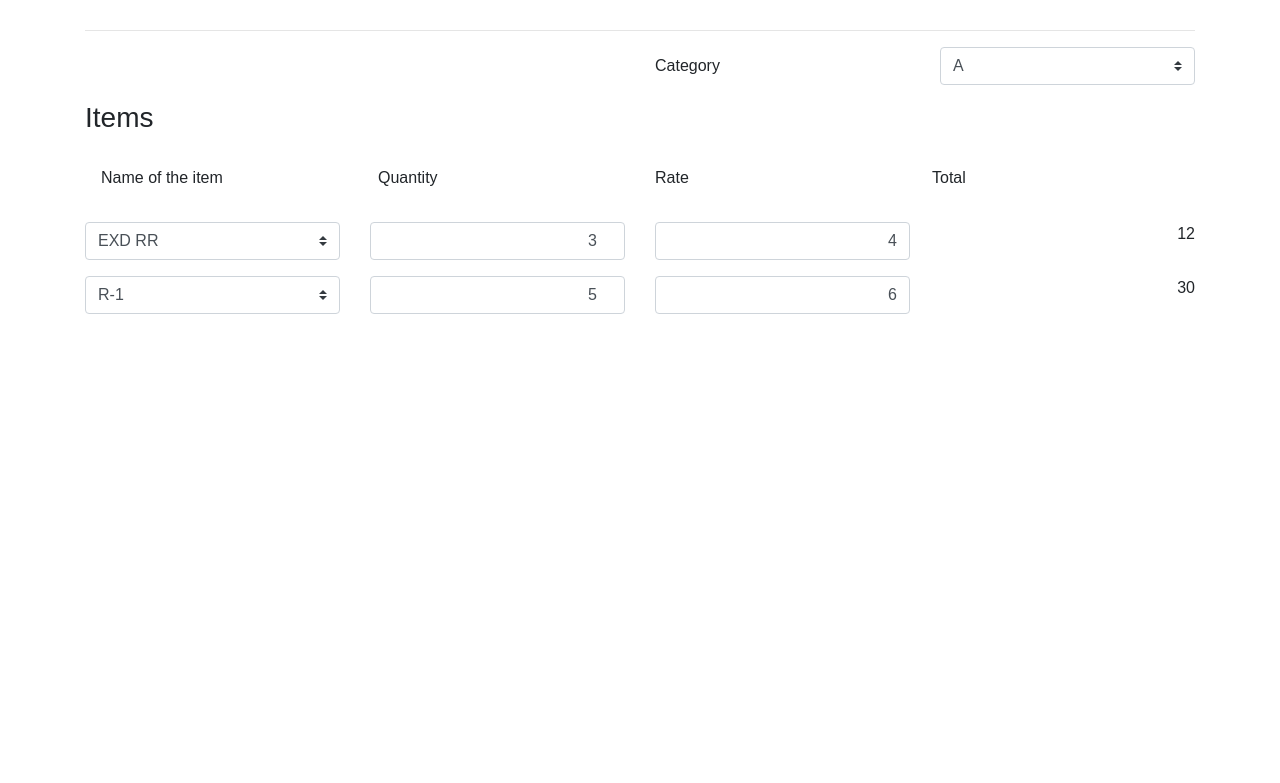
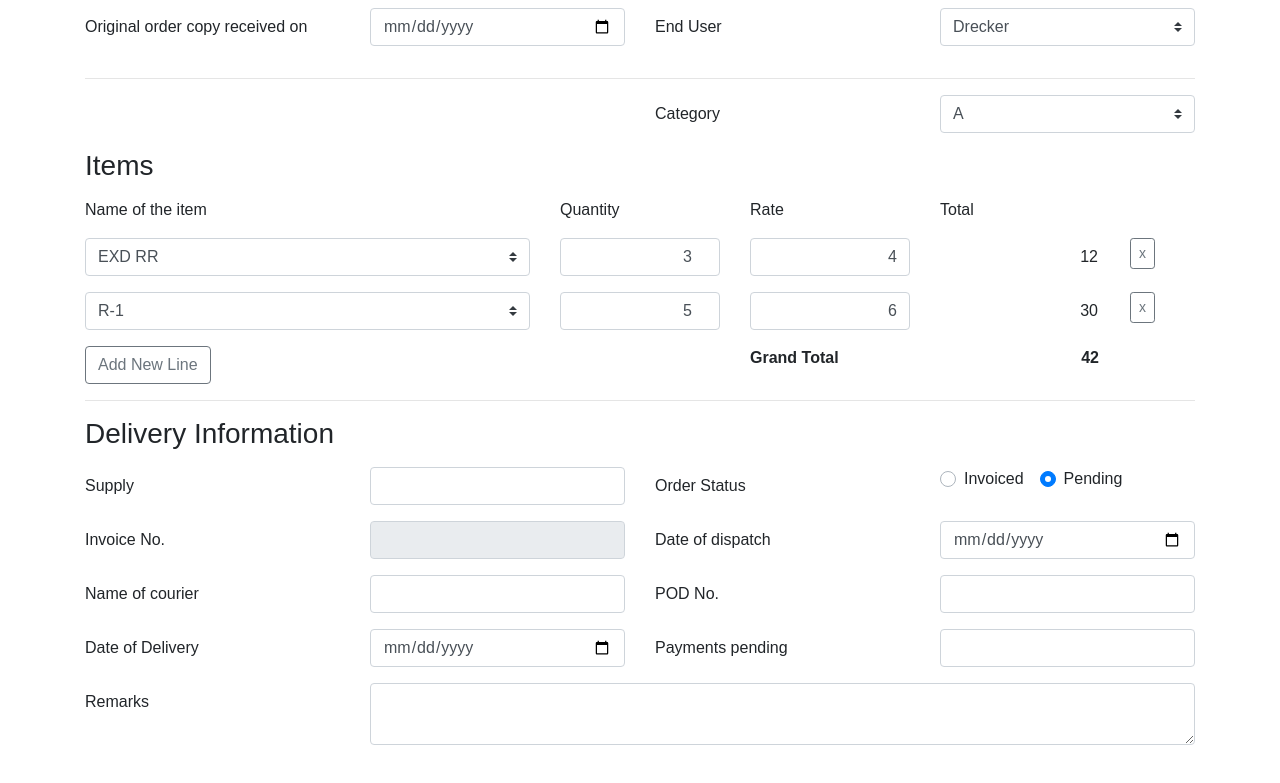
Before and after one commit to ashwins93/expert-octo-giggle, a React (Create React App) app in the folder interface/: page /sales/new in a window 1280 px wide. Shown: the part 313-1096 px from the top of the page. Before the commit the page ends 800 px from the top, so only its background shows below. Built offline with nearby package versions, Linux system fonts and the light colour scheme.

Commit message:
Finish up static version of the sales form

```diff
--- /dev/null
+++ b/interface/src/components/SalesForm/DeliveryDetails.js
@@ -0,0 +1,55 @@
+import React from 'react';
+import { FormGroup, Input, Label, Col, CustomInput, Row } from 'reactstrap';
+
+const DeliveryDetails = () => (
+  <React.Fragment>
+    <h3>Delivery Information</h3>
+    <FormGroup className="mt-3" row>
+      <Label sm={3}>Supply</Label>
+      <Col sm={3}>
+        <Input />
+      </Col>
+      <Label sm={3}>Order Status</Label>
+      <Col sm={3}>
+        <CustomInput type="radio" id="exampleCustomRadio" name="status" label="Invoiced" inline />
+        <CustomInput type="radio" id="exampleCustomRadio2" name="status" label="Pending" inline checked />
+      </Col>
+    </FormGroup>
+    <FormGroup row>
+      <Label sm={3}>Invoice No.</Label>
+      <Col sm={3}>
+        <Input disabled />
+      </Col>
+      <Label sm={3}>Date of dispatch</Label>
+      <Col sm={3}>
+        <Input type="date" />
+      </Col>
+    </FormGroup>
+    <FormGroup row>
+      <Label sm={3}>Name of courier</Label>
+      <Col sm={3}>
+        <Input />
+      </Col>
+      <Label sm={3}>POD No.</Label>
+      <Col sm={3}>
+        <Input />
+      </Col>
+    </FormGroup>
+    <FormGroup row>
+      <Label sm={3}>Date of Delivery</Label>
+      <Col sm={3}>
+        <Input type="date" />
+      </Col>
+      <Label sm={3}>Payments pending</Label>
+      <Col sm={3}>
+        <Input />
+      </Col>
+    </FormGroup>
+    <Row>
+      <Label sm={3}>Remarks</Label>
+      <Col sm={9}><textarea className="form-control" /></Col>
+    </Row>
+  </React.Fragment>
+);
+
+export default DeliveryDetails;
--- a/interface/src/components/SalesForm/ItemList.js
+++ b/interface/src/components/SalesForm/ItemList.js
@@ -1,34 +1,48 @@
 import React, { Fragment } from 'react';
-import { FormGroup, CustomInput, Input, Col, Row } from 'reactstrap';
+import { FormGroup, CustomInput, Input, Col, Row, Button, Label } from 'reactstrap';
 
 const ItemList = ({ items }) => (
   <Fragment>
     <h3>Items</h3>
-    <Row className="p-3 my-3">
-      <Col sm={3}>Name of the item</Col>
-      <Col sm={3}>Quantity</Col>
-      <Col sm={3}>Rate</Col>
-      <Col sm={3}>Total</Col>
+    <Row className="my-3">
+      <Col sm={5}>Name of the item</Col>
+      <Col sm={2}>Quantity</Col>
+      <Col sm={2}>Rate</Col>
+      <Col sm={2}>Total</Col>
     </Row>
     {items.map(item => (
       <FormGroup row>
-        <Col sm={3}>
+        <Col sm={5}>
           <CustomInput type="select" value={item.name}>
             <option>{item.name}</option>
             <option>Random</option>
           </CustomInput>
         </Col>
-        <Col sm={3}>
+        <Col sm={2}>
           <Input className="text-right" type="number" value={item.quantity} />
         </Col>
-        <Col sm={3}>
+        <Col sm={2}>
           <Input className="text-right" type="text" value={item.rate} />
         </Col>
-        <Col className="text-right" sm={3}>
-          {item.quantity * item.rate}
+        <Col sm={2}>
+          <input type="text" className="text-right form-control-plaintext" readOnly value={item.quantity * item.rate} />
+        </Col>
+        <Col>
+          <Button type="button" outline size="sm">x</Button>
         </Col>
       </FormGroup>
     ))}
+    <Row className="font-weight-bold">
+      <Col sm={3}>
+        <Button type="button" outline >Add New Line</Button>
+      </Col>
+      <Col sm={{ size: 2, offset: 4 }}>
+        Grand Total
+      </Col>
+      <Col className="text-right px-3" sm={2}>
+        {items.reduce((acc, next) => acc + (next.quantity * next.rate), 0)}
+      </Col>
+    </Row>
   </Fragment>
 );
 
--- a/interface/src/components/SalesForm/index.js
+++ b/interface/src/components/SalesForm/index.js
@@ -2,6 +2,7 @@ import React, { Component } from 'react';
 import OrderDetails from './OrderDetails';
 import ContactDetails from './ContactDetails';
 import ItemList from './ItemList';
+import DeliveryDetails from './DeliveryDetails';
 import {
   Container,
   Row,
@@ -33,7 +34,7 @@ class SalesForm extends Component {
 
   render() {
     return (
-      <Container>
+      <Container className="py-5">
         <h1>Enter new sale order</h1>
         <Form>
           <Row>
@@ -56,6 +57,8 @@ class SalesForm extends Component {
             </Col>
           </FormGroup>
           <ItemList items={this.state.items} />
+          <hr />
+          <DeliveryDetails />
         </Form>
       </Container>
     );
```
